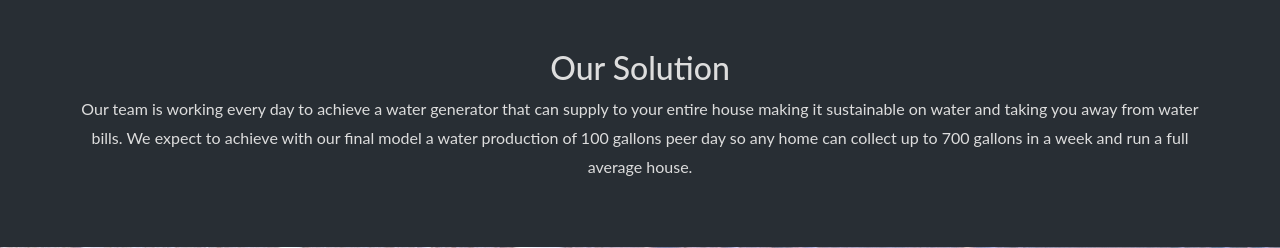
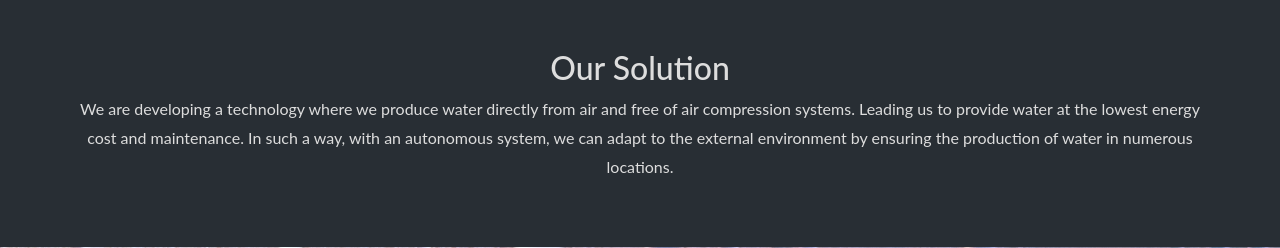
Before and after one commit to hidrogencloride/Watric-Server, a Flask app: page /water in a window 1280 px wide. Shown: the part 1505-1753 px from the top of the page. Run offline with Flask 2, Linux system fonts and the light colour scheme; some libraries are stand-ins or nearby versions.

Commit message:
added prototype

```diff
--- a/app/templates/water.html
+++ b/app/templates/water.html
@@ -181,7 +181,9 @@
         <section class="section section-dark">
             <h2>Our Solution</h2>
             <p>
-                Our team is working every day to achieve a water generator that can supply to your entire house making it sustainable on water and taking you away from water bills. We expect to achieve with our final model a water production of 100 gallons peer day so any home can collect up to 700 gallons in a week and run a full average house.
+               We are developing a technology where we produce water directly from air and free of air compression systems.
+                Leading us to provide water at the lowest energy cost and maintenance. In such a way, with an autonomous system,
+                we can adapt to the external environment by ensuring the production of water in numerous locations.
             </p>
         </section>
 
```
